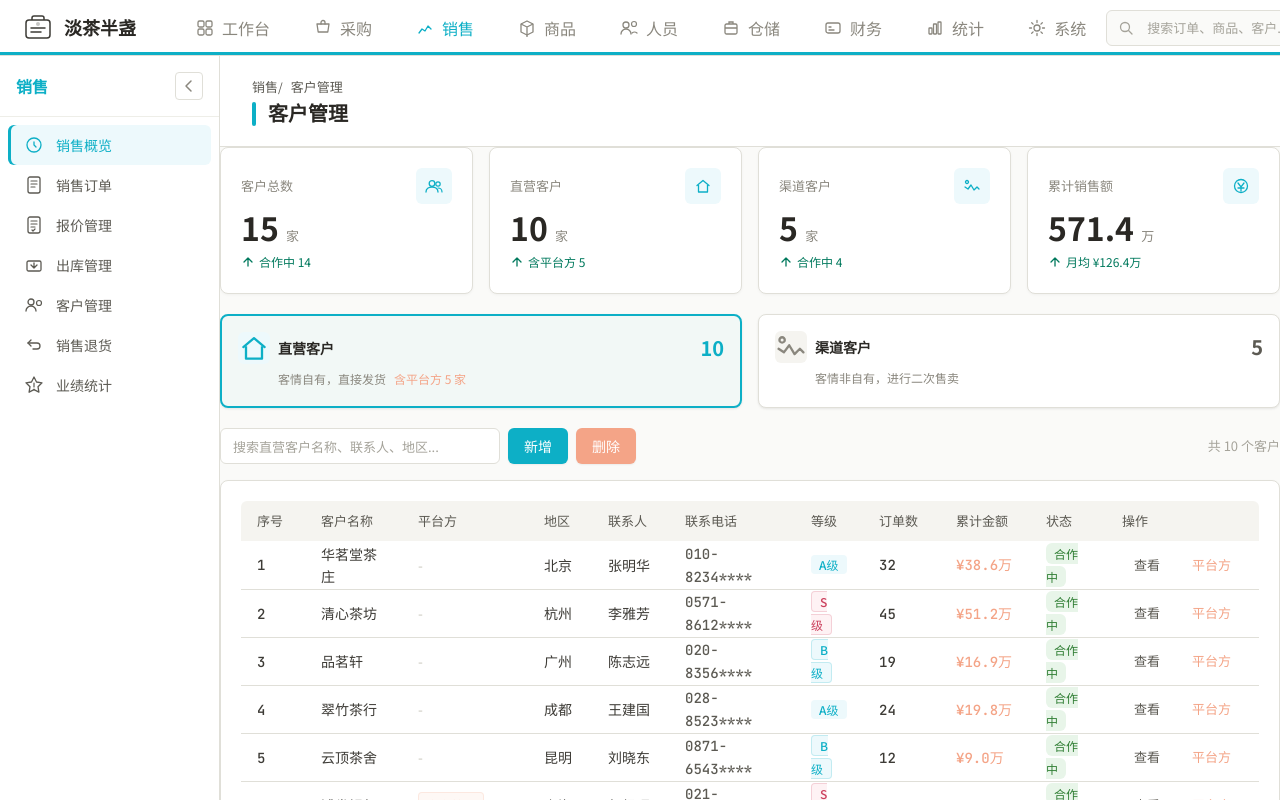
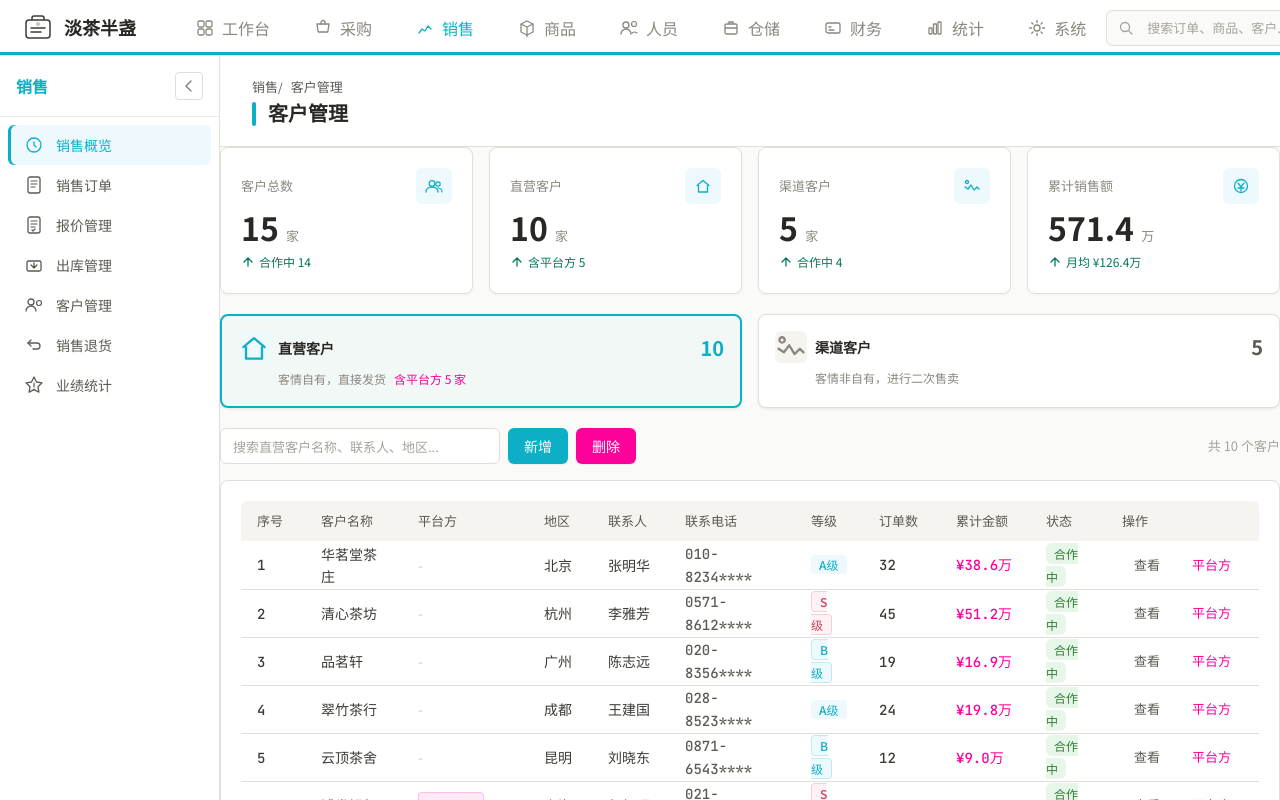
Before and after one commit to zsdxtw/dcbztea-buddy, a React (Vite) app: page /sales/sales-customers in a window 1280 px wide. Shown: the top 800 px of the page. Built offline with nearby package versions, Linux system fonts and the light colour scheme.

Commit message:
feat: 拉取并理解项目文件
Co-authored-by: traeagent <traeagent@users.noreply.github.com>

```diff
--- a/src/pages/sales/SalesCustomers.tsx
+++ b/src/pages/sales/SalesCustomers.tsx
@@ -16,7 +16,7 @@ import {
 /* ── 销售模块色 ── */
 const PRIMARY = '#0DAFC6';
 const PRIMARY_LIGHT = '#EDF9FC';
-const SECONDARY = '#F4A487';
+const SECONDARY = '#FE019A';
 const SECONDARY_LIGHT = '#FDF0EC';
 
 /* ── Tab 配置 ── */
```
